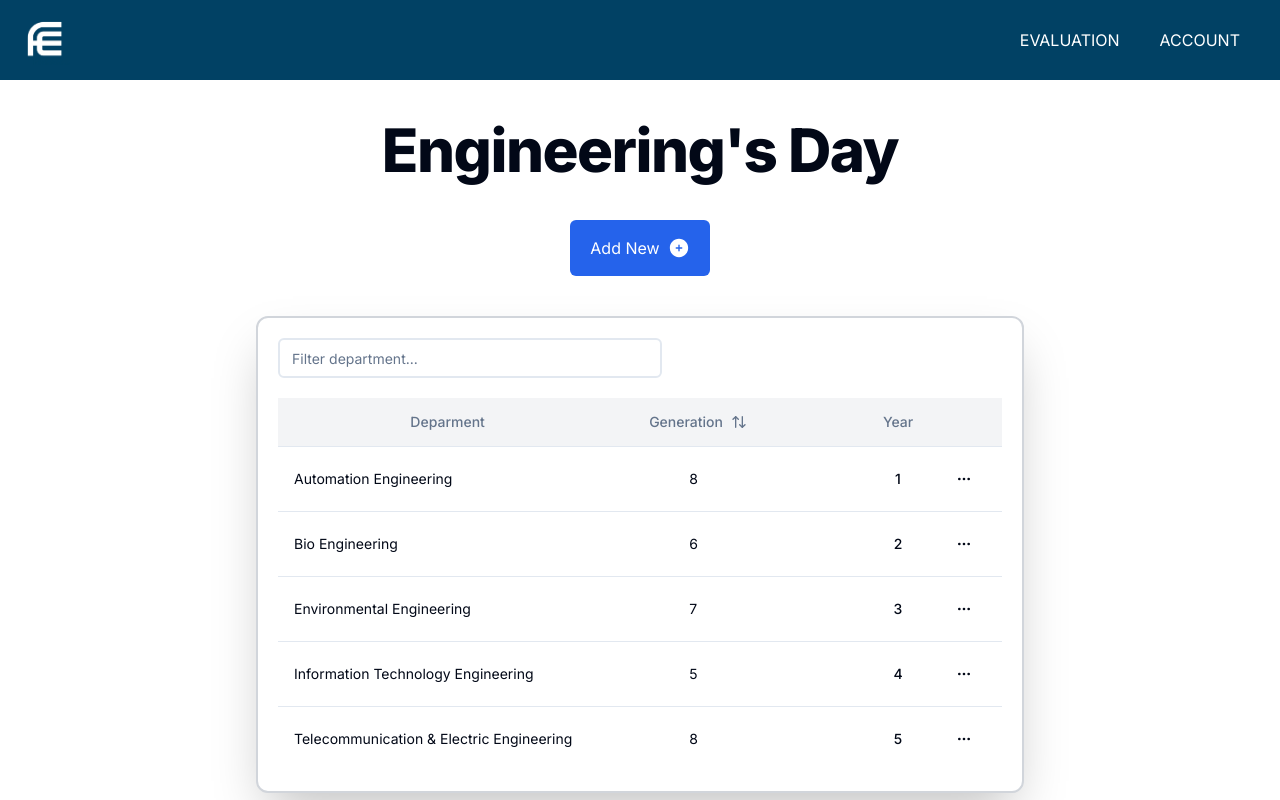
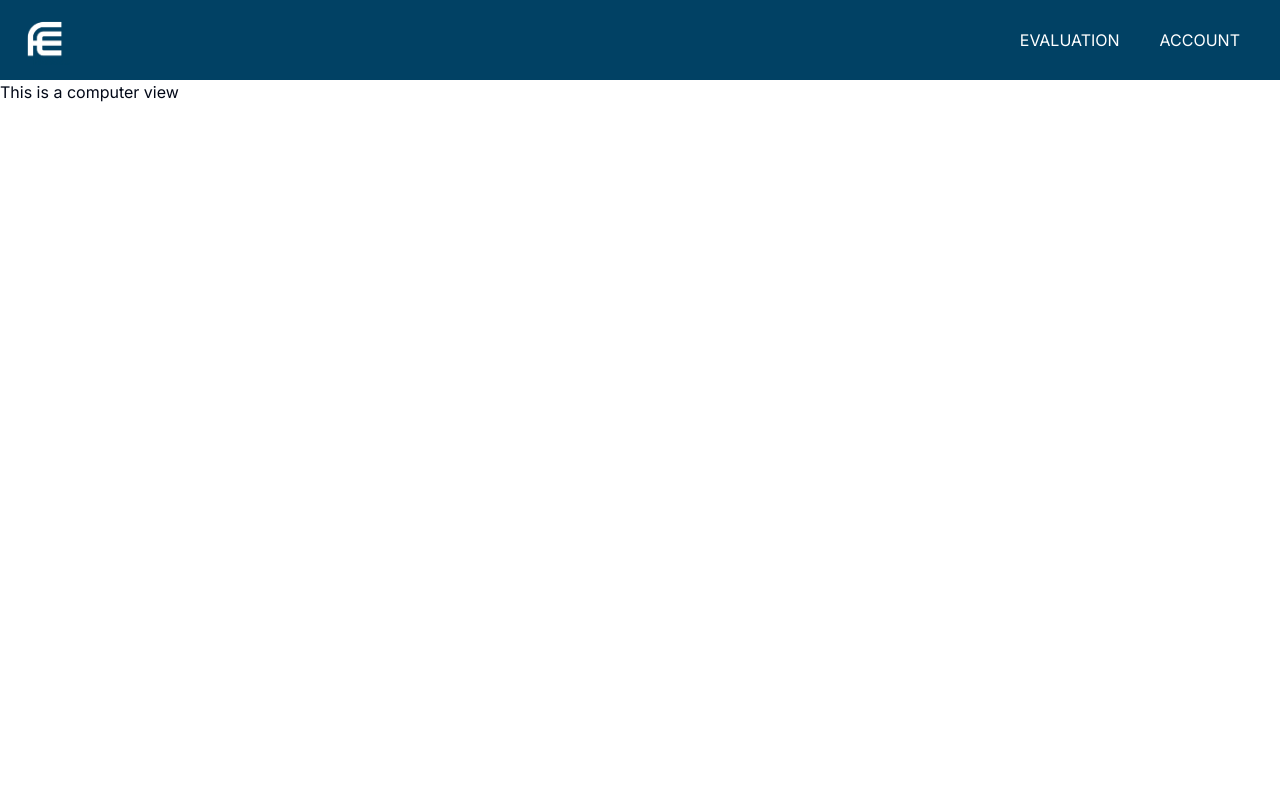
Before and after one commit to vitrasethy/evaluate-system, a Next.js app: page /e-day in a window 1280 px wide. Built offline with nearby package versions, Linux system fonts and the light colour scheme.

Commit message:
detech browser

```diff
--- a/app/e-day/page.tsx
+++ b/app/e-day/page.tsx
@@ -1,27 +1,27 @@
-import DepartmentsForm from "@/components/deparments-form";
-import Image from "next/image";
-import Link from "next/link";
-export default function page() {
-  return (
-    <div>
-      <div>
-        <h1 className="text-4xl tracking-tight font-extrabold  sm:text-5xl md:text-6xl text-center my-10">
-          Engineering's Day
-        </h1>
-        <div className="flex justify-center ">
-          <Link href="/e-day/create" className="bg-blue-600 px-5 py-4 flex items-center text-white rounded-md">
-            Add New
-            <Image
-              className="ml-2"
-              src="/add.svg"
-              alt=""
-              width={22}
-              height={22}
-            />
-          </Link>
+"use client";
+import React from 'react';
+
+const Test = () => {
+    return (
+        <div>
+            {isMobile() ? (
+                <h1>This is a mobile view</h1>
+            ) : (
+                <h1>This is a computer view</h1>
+            )}
         </div>
-        <DepartmentsForm />
-      </div>
-    </div>
-  );
-}
+    );
+};
+
+const isMobile = () => {
+    const userAgent =
+        typeof window.navigator === 'undefined' ? '' : navigator.userAgent;
+    const mobile = Boolean(
+        userAgent.match(
+            /Android|BlackBerry|iPhone|iPad|iPod|Opera Mini|IEMobile|WPDesktop/i
+        )
+    );
+    return mobile;
+};
+
+export default Test;
```
